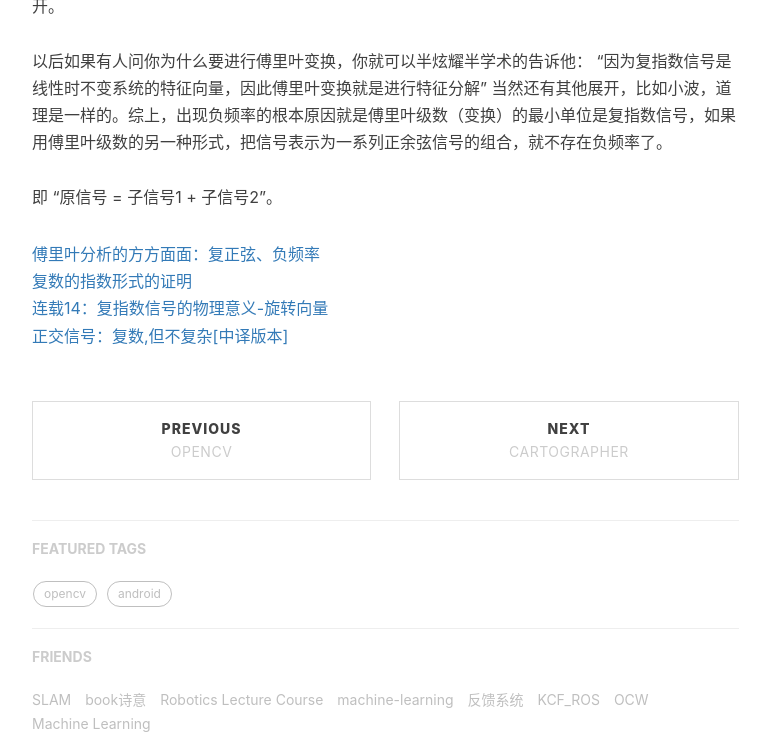
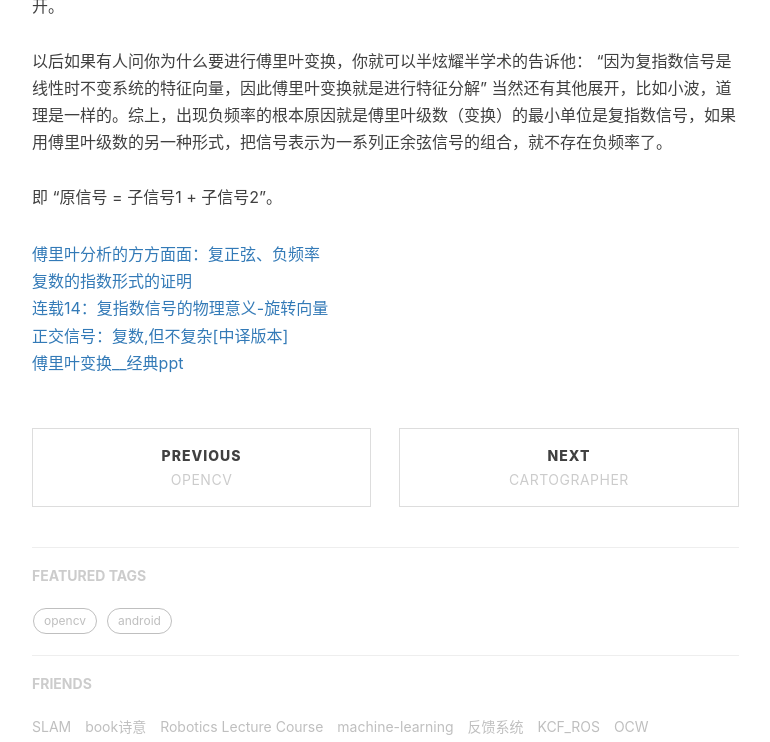
Before and after one commit to gary-robotics/dlward, a Jekyll site: the page built from _posts/2018-06-20-复数的意义-2018.markdown, in a window 1280 px wide and 900 px high, scrolled down 808 px, cut to the strip 0-742 px from the top of the window. Shown: the whole strip, without its empty margins (233-1003 px from the left). Built offline with Jekyll 4.4.1, drawn with Linux system fonts in a browser that asks for light colours; nearby versions of some CDN libraries; comment, search, counter and statistics services are not loaded.

Commit message:
Update 2018-06-20-复数的意义-2018.markdown

```diff
--- a/_posts/2018-06-20-复数的意义-2018.markdown
+++ b/_posts/2018-06-20-复数的意义-2018.markdown
@@ -20,3 +20,4 @@ tags:                               #标签
 [复数的指数形式的证明](https://wenku.baidu.com/view/7f3028c30c22590102029d34.html)
 [连载14：复指数信号的物理意义-旋转向量](https://wenku.baidu.com/view/45112d290722192e4536f610.html)
 [正交信号：复数,但不复杂[中译版本]](https://wenku.baidu.com/view/3b645627f12d2af90242e6c1.html)
+[傅里叶变换__经典ppt](https://wenku.baidu.com/view/274c61c3aa00b52acfc7ca8d.html)
```
